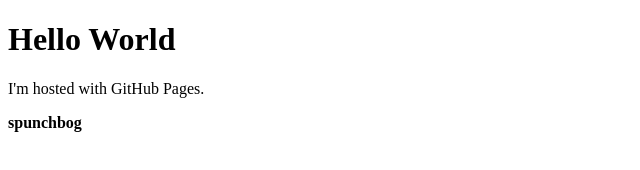
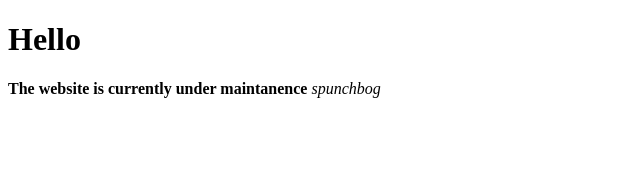
Before and after one commit to ayshon/ayshon.github.io, a plain HTML site: page index.html in a window 1280 px wide. Shown: the whole page, without its empty margins (0-640 px from the left). Drawn offline with Linux system fonts and the light colour scheme.

Commit message:
homepage now displays maintanence msg

```diff
--- a/index.html
+++ b/index.html
@@ -1,8 +1,8 @@
 <!DOCTYPE html>
 <html>
 <body>
-    <h1>Hello World</h1>
-    <p>I'm hosted with GitHub Pages.</p>
-    <strong>spunchbog</strong>
+    <h1>Hello</h1>
+    <strong>The website is currently under maintanence</strong>
+    <i>spunchbog</i>
 </body>
 </html>
```
